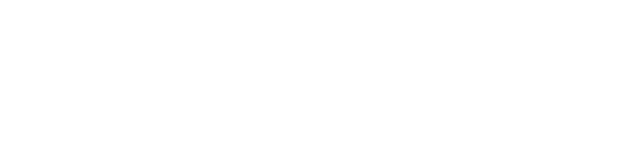
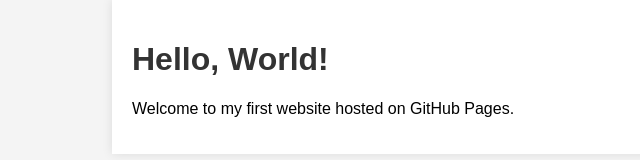
Before and after one commit to DJ1206/DJ1206.github.io, a plain HTML site: page index.html in a window 1280 px wide. Shown: the whole page, without its empty margins (108-748 px from the left). Drawn offline with Linux system fonts and the light colour scheme.

Commit message:
Initial commit with basic HTML

```diff
--- a/index.html
+++ b/index.html
@@ -1,12 +1,32 @@
-<!DOCTYPE HTML>
-<html>
-    <head>
-        <title>Learn Codeing Like a pro</title>
-    </head>
-
-    <body>
-        <div>
-        <nav>
-        <main>
-    </body>
+<!DOCTYPE html>
+<html lang="en">
+<head>
+    <meta charset="UTF-8">
+    <meta name="viewport" content="width=device-width, initial-scale=1.0">
+    <title>My First Website</title>
+    <style>
+        body {
+            font-family: Arial, sans-serif;
+            margin: 0;
+            padding: 0;
+            background-color: #f4f4f4;
+        }
+        .container {
+            max-width: 800px;
+            margin: 0 auto;
+            padding: 20px;
+            background-color: #fff;
+            box-shadow: 0 0 10px rgba(0,0,0,0.1);
+        }
+        h1 {
+            color: #333;
+        }
+    </style>
+</head>
+<body>
+    <div class="container">
+        <h1>Hello, World!</h1>
+        <p>Welcome to my first website hosted on GitHub Pages.</p>
+    </div>
+</body>
 </html>
```
